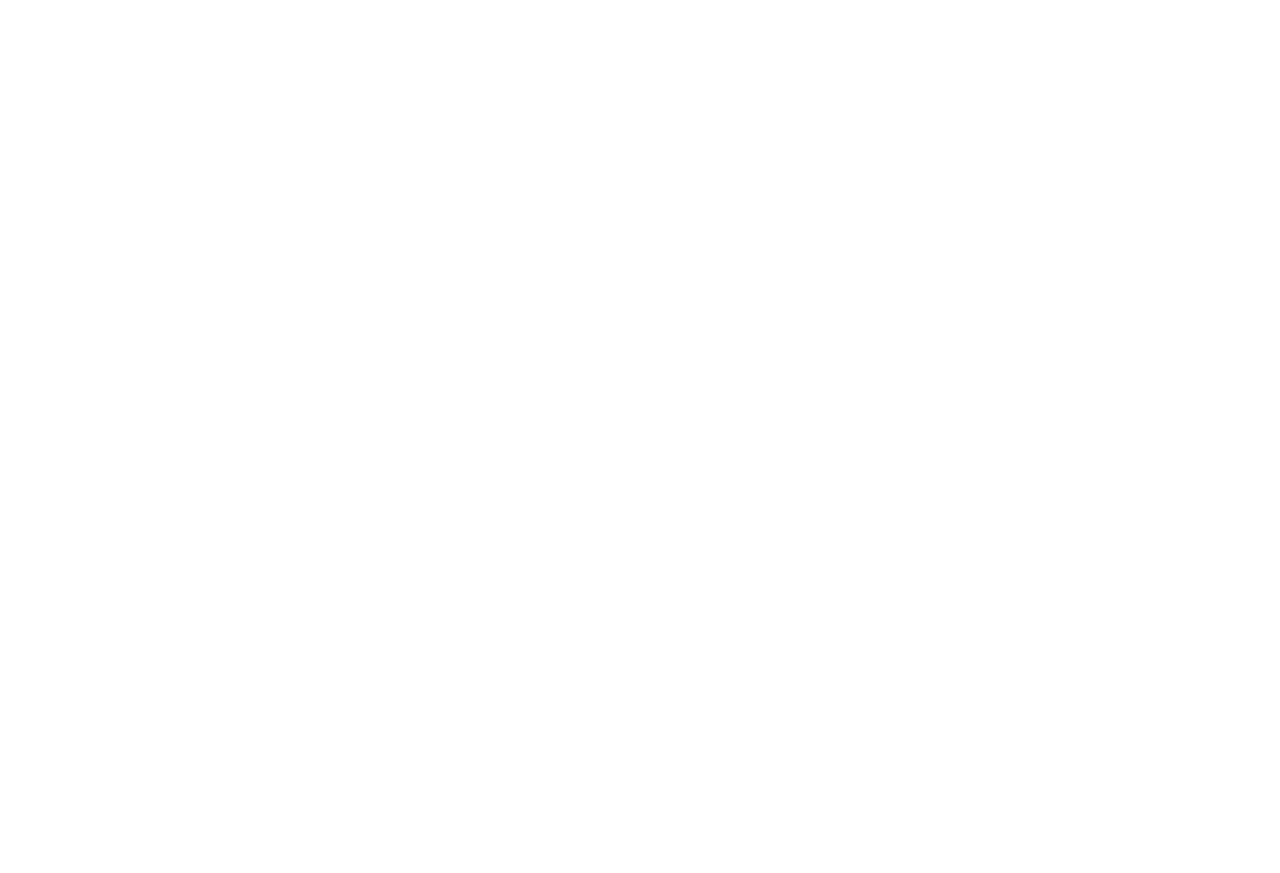
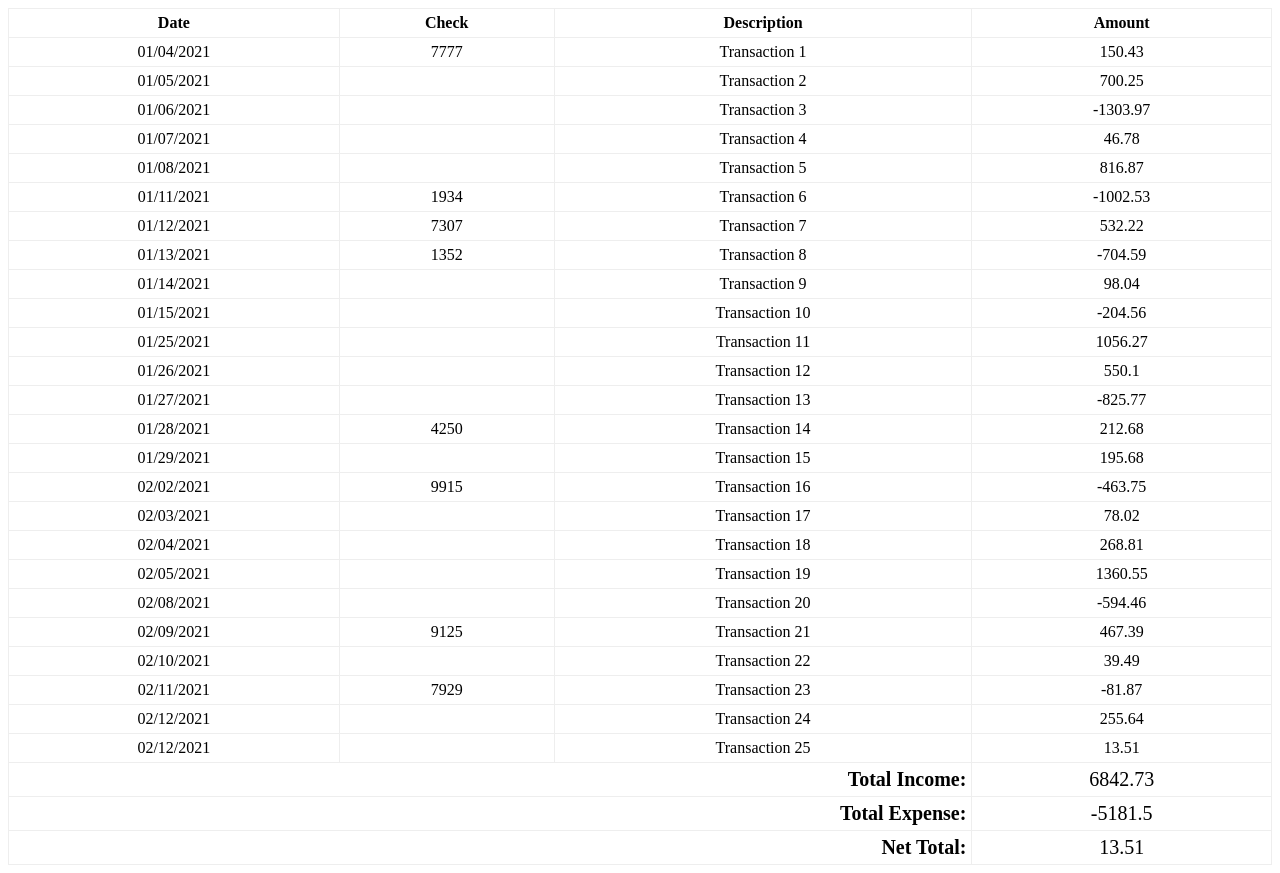
Before and after one commit to DinithKumudika/Xpensy, a PHP site: page / in a window 1280 px wide. Before the commit the page is empty. Before the commit the page ends 800 px from the top, so only its background shows below. Run offline with PHP 8.4, Linux system fonts and the light colour scheme; some libraries are stand-ins or nearby versions.

Commit message:
read and show transactions

```diff
--- /dev/null
+++ b/app/App.php
@@ -0,0 +1,77 @@
+<?php
+
+declare(strict_types = 1);
+
+function getTransactionFiles(string $dir_path): array
+{
+     $files = [];
+
+     foreach(scandir($dir_path) as $file){
+          if(is_dir($file)){
+               continue;
+          }
+          $files[] = $dir_path . $file;
+     }
+
+     return $files;
+}
+
+function getTransactions(string $file_name, ?callable $transaction_handler =  null): array
+{
+     if(!file_exists($file_name)){
+          trigger_error('File "' . $file_name . '"does not exist.', E_USER_ERROR);
+     }
+
+     $file = fopen($file_name, "r");
+
+     fgetcsv($file);
+
+     $transactions = [];
+
+     while(($transaction = fgetcsv($file)) !== false){
+          if($transaction_handler != null){
+               $transaction = $transaction_handler($transaction);
+          }
+          $transactions [] = $transaction;
+     }
+
+     return $transactions;
+}
+
+function readTransaction(array $transaction): array{
+     $date = $transaction[0];
+     $checkNo = $transaction[1];
+     $description = $transaction[2];
+     $amount = $transaction[3];
+
+     $amount = (float) str_replace(['$', ','], '', $amount);
+
+     return [
+          'date' => $date,
+          'checkNo' => $checkNo,
+          'description' => $description,
+          'amount' => $amount
+     ];
+}
+
+function getTotals(array $transactions): array
+{
+     $totals = [
+          'netTotal' => 0,
+          'totalIncome' => 0,
+          'totalExpense' => 0
+     ];
+
+     foreach($transactions as $transaction){
+          $totals['netTotal'] = $transaction['amount'];
+
+          if($transaction['amount'] >= 0){
+               $totals['totalIncome'] += $transaction['amount'];
+          }
+          else{
+               $totals['totalExpense'] += $transaction['amount'];
+          }
+     }
+
+     return $totals;
+}
--- a/app/config/config.php
+++ b/app/config/config.php
@@ -0,0 +1 @@
+<?php
--- /dev/null
+++ b/data/transaction_files/sample_1.csv
@@ -0,0 +1,26 @@
+Date,Check #,Description,Amount
+01/04/2021,7777,Transaction 1,"$150.43"
+01/05/2021,,Transaction 2,"$700.25"
+01/06/2021,,Transaction 3,"-$1,303.97"
+01/07/2021,,Transaction 4,"$46.78"
+01/08/2021,,Transaction 5,"$816.87"
+01/11/2021,1934,Transaction 6,"-$1,002.53"
+01/12/2021,7307,Transaction 7,"$532.22"
+01/13/2021,1352,Transaction 8,"-$704.59"
+01/14/2021,,Transaction 9,"$98.04"
+01/15/2021,,Transaction 10,"-$204.56"
+01/25/2021,,Transaction 11,"$1,056.27"
+01/26/2021,,Transaction 12,"$550.10"
+01/27/2021,,Transaction 13,"-$825.77"
+01/28/2021,4250,Transaction 14,"$212.68"
+01/29/2021,,Transaction 15,"$195.68"
+02/02/2021,9915,Transaction 16,"-$463.75"
+02/03/2021,,Transaction 17,"$78.02"
+02/04/2021,,Transaction 18,"$268.81"
+02/05/2021,,Transaction 19,"$1,360.55"
+02/08/2021,,Transaction 20,"-$594.46"
+02/09/2021,9125,Transaction 21,"$467.39"
+02/10/2021,,Transaction 22,"$39.49"
+02/11/2021,7929,Transaction 23,"-$81.87"
+02/12/2021,,Transaction 24,"$255.64"
+02/12/2021,,Transaction 25,"$13.51"
--- a/public/index.php
+++ b/public/index.php
@@ -1,3 +1,25 @@
 <?php
 
-$dir = scandir(__DIR__);
+declare(strict_types = 1);
+
+$root = dirname(__DIR__) . DIRECTORY_SEPARATOR;
+
+define('BASE_ROOT', $root);
+define('APP_PATH', $root . 'app' . DIRECTORY_SEPARATOR);
+define('FILES_PATH', $root . 'data' . DIRECTORY_SEPARATOR . 'transaction_files' . DIRECTORY_SEPARATOR);
+define('VIEWS_PATH', $root . 'views' .DIRECTORY_SEPARATOR);
+
+require APP_PATH . 'App.php';
+
+// get all the transaction files
+$files = getTransactionFiles(FILES_PATH);
+
+$transactions = [];
+
+foreach($files as $file){
+     $transactions = array_merge($transactions, getTransactions($file, 'readTransaction'));
+}
+
+$totals = getTotals($transactions);
+
+require VIEWS_PATH . 'transactions.php';
--- /dev/null
+++ b/views/transactions.php
@@ -0,0 +1,71 @@
+<html lang="en">
+
+<head>
+     <meta charset="UTF-8">
+     <meta http-equiv="X-UA-Compatible" content="IE=edge">
+     <meta name="viewport" content="width=device-width, initial-scale=1.0">
+     <title>Transactions</title>
+     <!-- <link rel="stylesheet" href="<?php echo BASE_ROOT ?>public\css\transactions.css"> -->
+     <style>
+          table {
+               width: 100%;
+               border-collapse: collapse;
+               text-align: center;
+          }
+
+          table tr th,
+          table tr td {
+               padding: 5px;
+               border: 1px #eee solid;
+          }
+
+          tfoot tr th,
+          tfoot tr td {
+               font-size: 20px;
+          }
+
+          tfoot tr th {
+               text-align: right;
+          }
+     </style>
+</head>
+
+<body>
+     <table>
+          <thead>
+               <tr>
+                    <th>Date</th>
+                    <th>Check</th>
+                    <th>Description</th>
+                    <th>Amount</th>
+               </tr>
+          </thead>
+          <tbody>
+               <?php if (!empty($transactions)) : ?>
+                    <?php foreach ($transactions as $transaction) : ?>
+                         <tr>
+                              <td><?= $transaction['date'] ?></td>
+                              <td><?= $transaction['checkNo'] ?></td>
+                              <td><?= $transaction['description'] ?></td>
+                              <td><?= $transaction['amount'] ?></td>
+                         </tr>
+                    <?php endforeach ?>
+               <?php endif ?>
+          </tbody>
+          <tfoot>
+               <tr>
+                    <th colspan="3">Total Income:</th>
+                    <td><?= $totals['totalIncome'] ?? 0 ?></td>
+               </tr>
+               <tr>
+                    <th colspan="3">Total Expense:</th>
+                    <td><?= $totals['totalExpense'] ?? 0 ?></td>
+               </tr>
+               <tr>
+                    <th colspan="3">Net Total:</th>
+                    <td><?= $totals['netTotal']  ?? 0 ?></td>
+               </tr>
+          </tfoot>
+     </table>
+</body>
+</html>
```
Also changed, not shown: public/css/transactions.css (added, +20 -0 lines).
